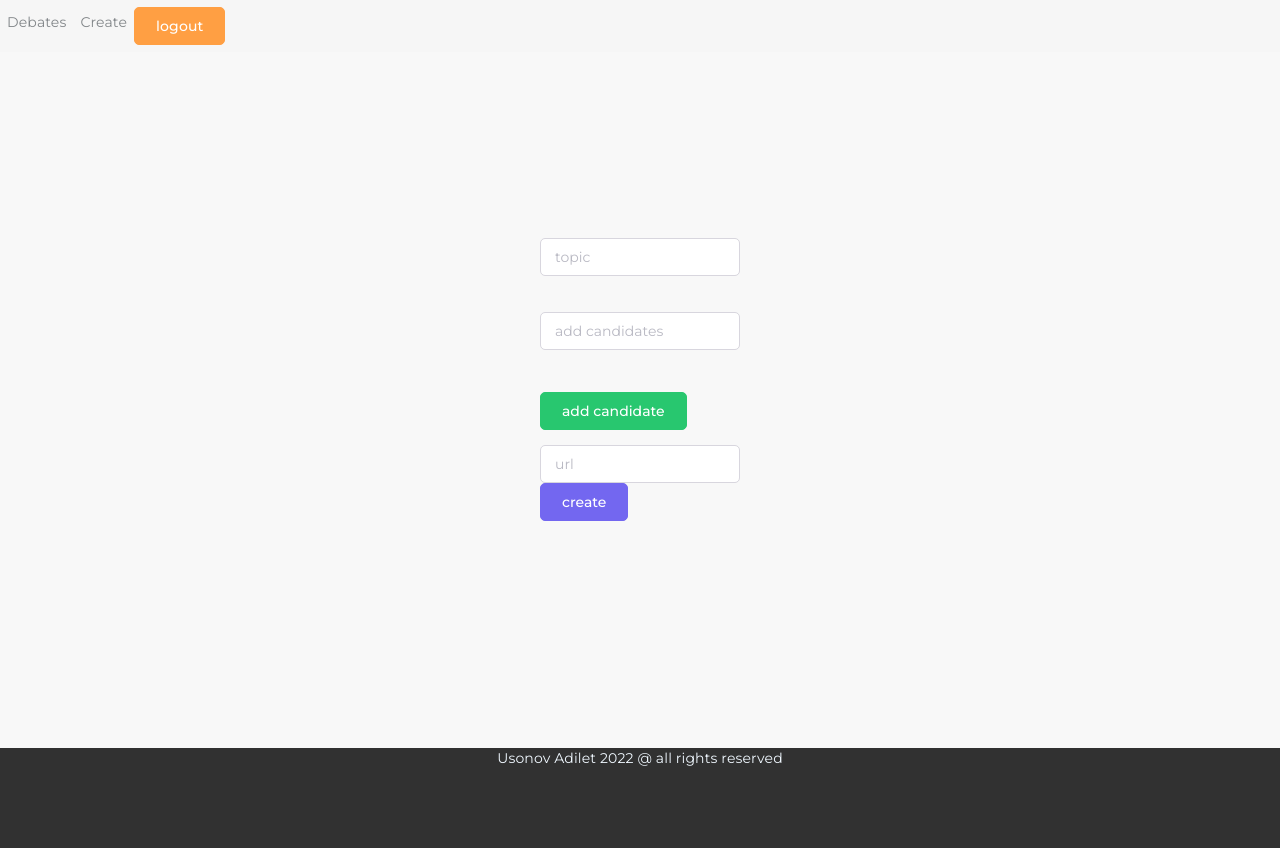
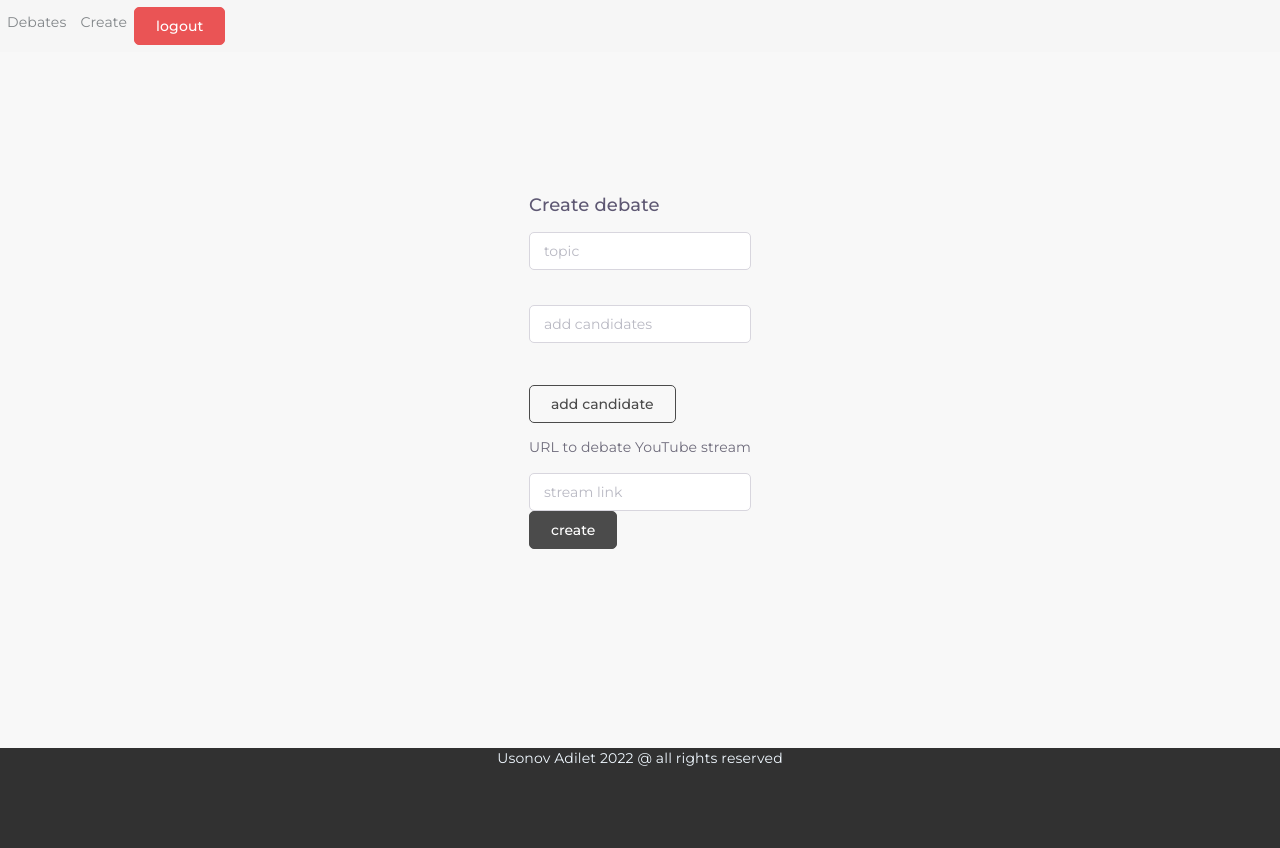
Before and after one commit to adilet-web-dev/skylake, a Django app: page /debates/create/ in a window 1280 px wide. Run offline with Django 4.2, Linux system fonts and the light colour scheme; some libraries are stand-ins or nearby versions.

Commit message:
add styles

```diff
--- a/templates/create_debate.html
+++ b/templates/create_debate.html
@@ -3,17 +3,19 @@
 {% block content %}
     <div id="app">
         <div class="box">
+            <h4>Create debate</h4>
             <input type="text" class="form-control" placeholder="topic" v-model:value="topic"><br>
             <input type="text" class="form-control" placeholder="add candidates" v-model:value="currentCandidate">
-            <button v-on:click="candidates.push(currentCandidate); currentCandidate='';" class="btn btn-success mt-3">
+            <button v-on:click="candidates.push(currentCandidate); currentCandidate='';" class="btn btn-outline-dark mt-3">
                 add candidate
             </button>
             <ul>
                 <li v-for="candidate in candidates">[[ candidate ]]</li>
             </ul>
-            <input type="url" v-model:value="stream"  placeholder="url" class="form-control">
+            URL to debate YouTube stream
+            <input type="url" v-model:value="stream"  placeholder="stream link" class="form-control">
 
-            <button class="btn btn-primary" v-on:click="createDebate">
+            <button class="btn btn-dark" v-on:click="createDebate">
                 create
             </button>
         </div>
@@ -88,8 +90,8 @@
             padding: 3%;
         }
         .box {
-            padding-left: 10%;
-            padding-right: 10%;
+            padding-left: 5%;
+            padding-right: 5%;
         }
         input {
             margin-top: 15px;
--- a/templates/debates.html
+++ b/templates/debates.html
@@ -12,7 +12,7 @@ debates
         <div style="width: 100%; height: 100%; display: grid; place-items: center">
             <div >
                 <iframe style="width: 60vw; height: 60vh"
-                        src="https://www.youtube.com/embed/5qap5aO4i9A"
+                        v-bind:src="[[ stream ]]"
                         title="YouTube video player"
                         allow="accelerometer; autoplay; clipboard-write; encrypted-media; gyroscope; picture-in-picture"
                         allowfullscreen>
@@ -35,7 +35,7 @@ debates
 
                 <br>
                 <button
-                        class="btn btn-success"
+                        class="btn btn-dark"
                         v-on:click="vote(candidate)"
                 >
                     [[ candidate.voted_by_user ? "unvote" : "vote" ]]
--- a/templates/navbar.html
+++ b/templates/navbar.html
@@ -7,9 +7,9 @@
     <a class="nav-link" href="{% url 'create_debate' %}">Create</a>
   </li>
   {% if not user.is_authorized %}
-      <a href="{% url 'logout' %}" class="btn btn-warning">logout</a>
+      <a href="{% url 'logout' %}" class="btn btn-danger">logout</a>
   {% else %}
-      <a href="{% url 'login' %}" class="btn btn-success">login</a>
+      <a href="{% url 'login' %}" class="btn btn-dark">login</a>
   {% endif %}
 
 </ul>
--- a/templates/registration/login.html
+++ b/templates/registration/login.html
@@ -9,7 +9,7 @@
                 {% csrf_token %}
                 {{ form|crispy }}
                 <br>
-                <button type="submit" class="btn btn-success">
+                <button type="submit" class="btn btn-dark">
                     login
                 </button>
             </form>
```
